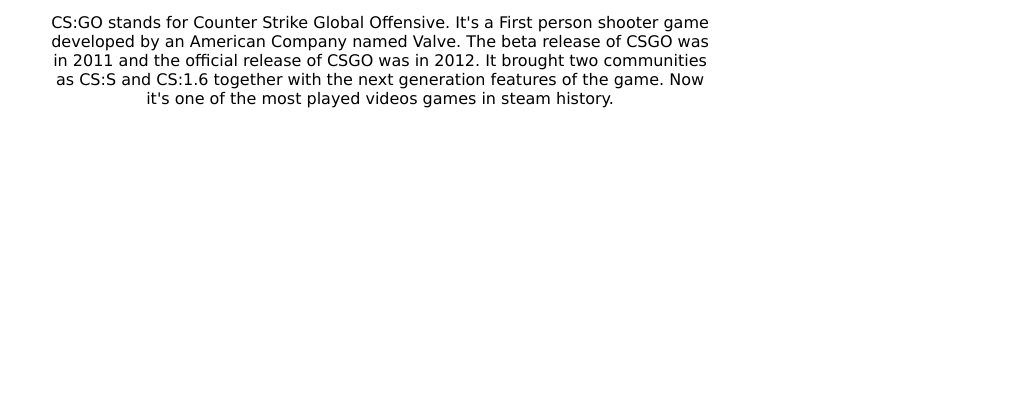
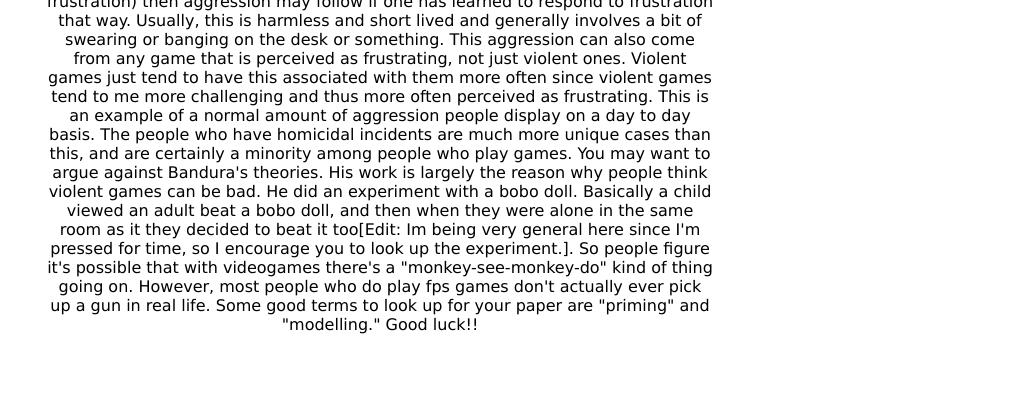
Before and after one commit to MaheshRath08/dark_mode, a plain HTML site: page index.html in a window 1280 px wide. Shown: the part 389-800 px from the top of the page, without its empty margins (260-1280 px from the left). Drawn offline with Linux system fonts and the light colour scheme.

Commit message:
additional content

```diff
--- a/index.html
+++ b/index.html
@@ -16,6 +16,15 @@
         <h1>Best game ever</h1>
         <h2>CS:GO</h2>
         <p>CS:GO stands for Counter Strike Global Offensive. It's a First person shooter game developed by an American Company named Valve. The beta release of CSGO was in 2011 and the official release of CSGO was in 2012. It brought two communities as CS:S and CS:1.6 together with the next generation features of the game. Now it's one of the most played videos games in steam history.</p>
+        <p>You're gonna have to argue that aggression won't lead to learned violence. The social-learning perspective on the frustration-aggression theory says that aggression is a learned response to frustration. If frustration occurs over the course of playing CS (Frustration is caused by blocking of perceived valued goals; if your goal is to win and you keep losing/dying then it will likely lead to frustration) then aggression may follow if one has learned to respond to frustration that way. Usually, this is harmless and short lived and generally involves a bit of swearing or banging on the desk or something. This aggression can also come from any game that is perceived as frustrating, not just violent ones.
+
+            Violent games just tend to have this associated with them more often since violent games tend to me more challenging and thus more often perceived as frustrating.
+
+            This is an example of a normal amount of aggression people display on a day to day basis. The people who have homicidal incidents are much more unique cases than this, and are certainly a minority among people who play games.
+
+            You may want to argue against Bandura's theories. His work is largely the reason why people think violent games can be bad. He did an experiment with a bobo doll. Basically a child viewed an adult beat a bobo doll, and then when they were alone in the same room as it they decided to beat it too[Edit: Im being very general here since I'm pressed for time, so I encourage you to look up the experiment.]. So people figure it's possible that with videogames there's a "monkey-see-monkey-do" kind of thing going on. However, most people who do play fps games don't actually ever pick up a gun in real life.
+
+            Some good terms to look up for your paper are "priming" and "modelling." Good luck!!</p>
    </div>
 
    <script src="main.js"></script>
```
